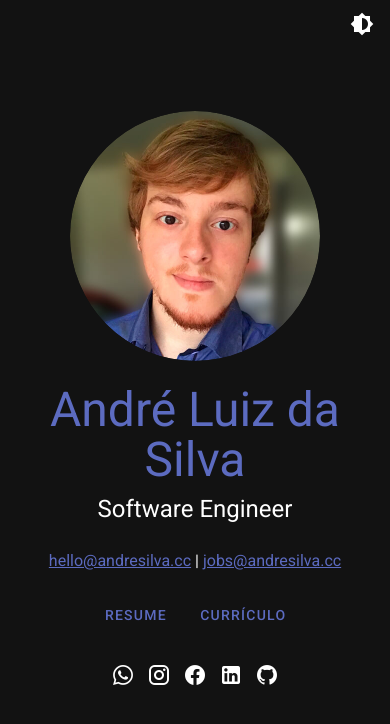
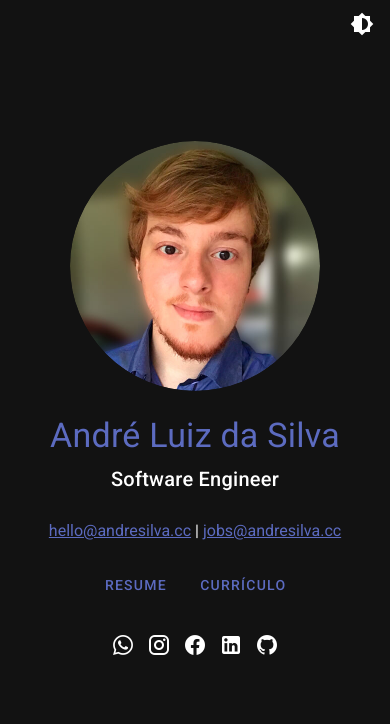
Before and after one commit to andresilva-cc/personal-website, a Nuxt app: page / in a window 390 px wide. Shown: the top 724 px of the page. Built offline with nearby package versions, Linux system fonts and the light colour scheme.

Commit message:
feat: Reduce header text size on mobile

```diff
--- a/pages/index.vue
+++ b/pages/index.vue
@@ -9,10 +9,10 @@
 
     <!-- Personal Info -->
     <v-col cols="12">
-      <div class="text-h3 primary--text">
+      <div class="text-h4 text-sm-h3 primary--text">
         {{ name }}
       </div>
-      <div class="text-h5 pt-2">
+      <div class="text-h6 text-sm-h5 pt-2">
         {{ title }}
       </div>
       <div v-if="currentJob" class="text-body-1 pt-2">
```
